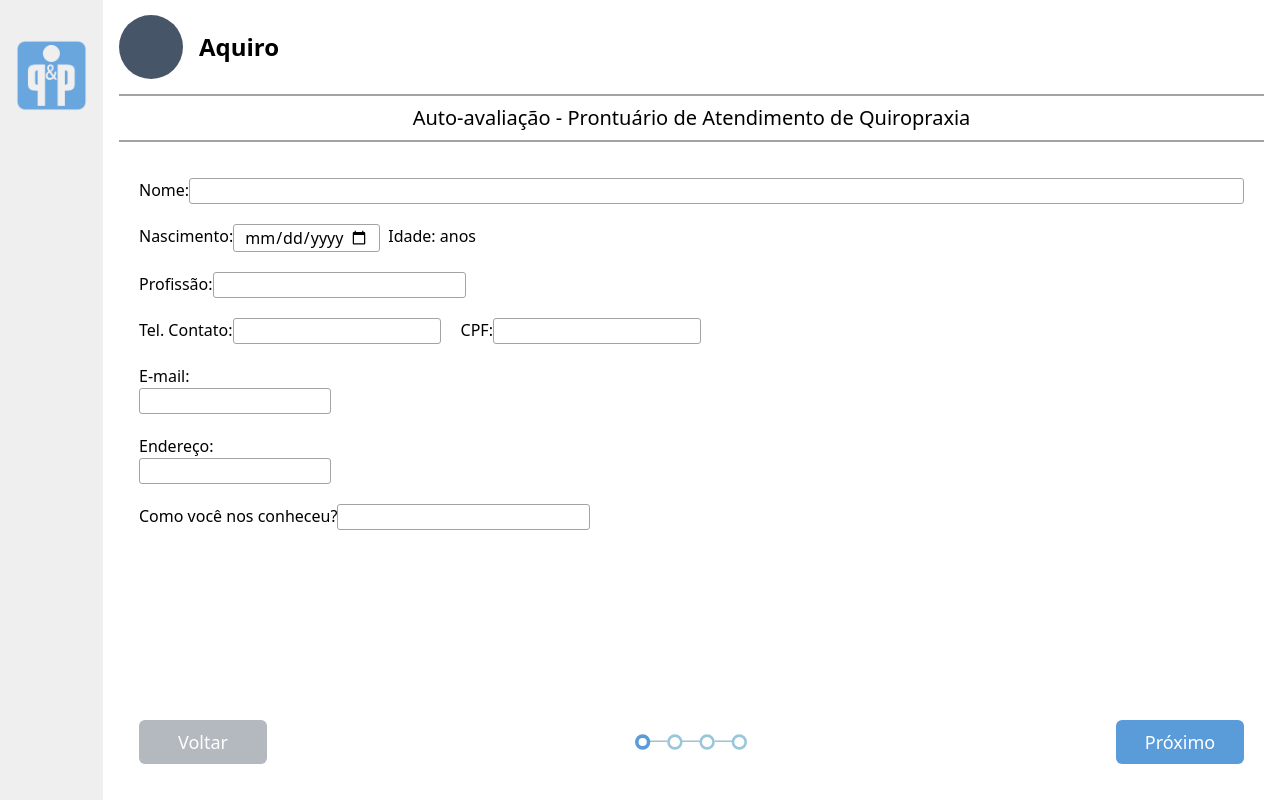
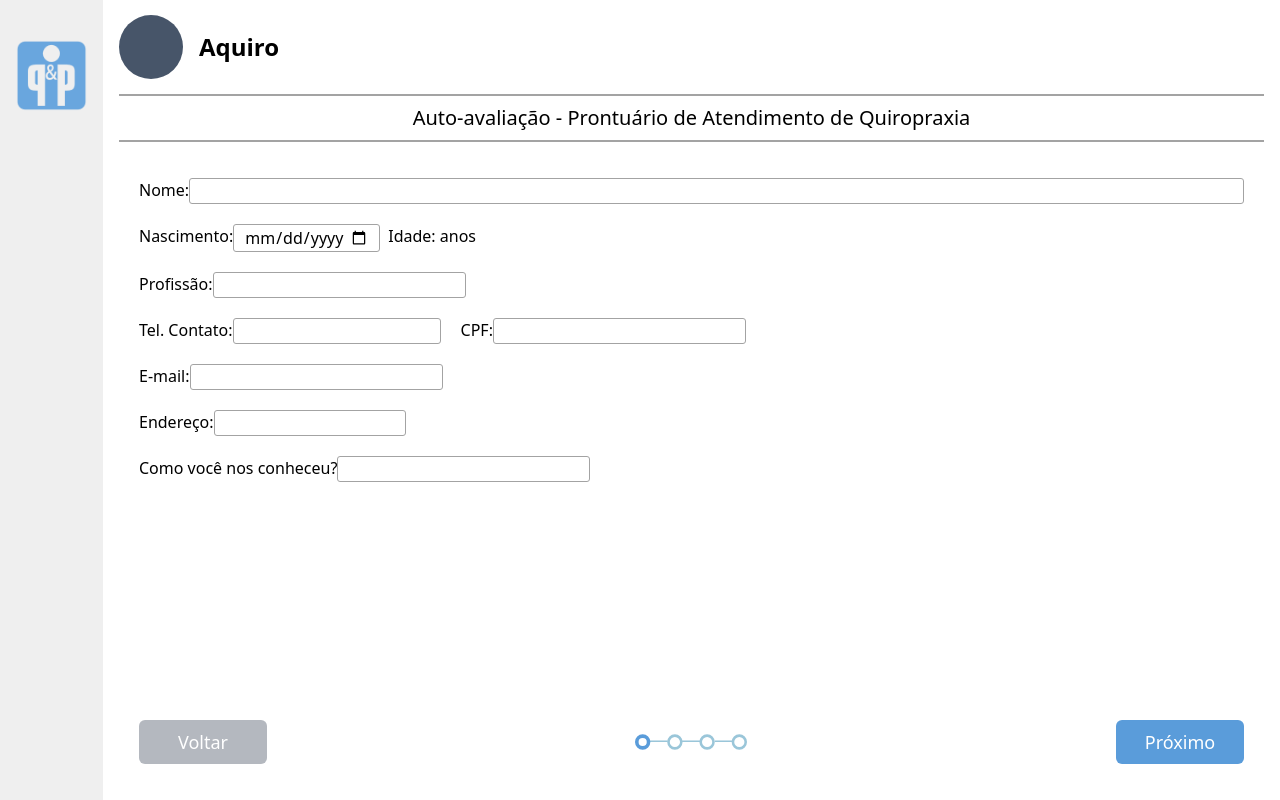
Before and after one commit to maurelio631/Prontu, a React (Vite) app: page /Aquiro in a window 1280 px wide. Built offline with nearby package versions, Linux system fonts and the light colour scheme.

Commit message:
ajuste tamanho form

```diff
--- a/src/components/formSteps/formMoreSymptoms.jsx
+++ b/src/components/formSteps/formMoreSymptoms.jsx
@@ -39,7 +39,7 @@ export function FormMoreSymptoms({ data, onDataChange }) {
                     </h3>
                     <div className="flex flex-col items-center gap-1 sm:flex-row sm:justify-center sm:flex-wrap">
                         {desconfortoAumenta.map((desconforto) => (
-                            <div key={desconforto.id} className='w-full sm:w-[24%] text-xs sm:text-sm'>
+                            <div key={desconforto.id} className='w-full sm:w-[24%] text-sm'>
                                 <input
                                     type="checkbox"
                                     id={desconforto.id}
@@ -62,7 +62,7 @@ export function FormMoreSymptoms({ data, onDataChange }) {
                     </h3>
                     <div className="flex flex-col items-center gap-1 sm:flex-row sm:justify-center sm:flex-wrap">
                         {desconfortoDiminui.map((desconforto) => (
-                            <div key={desconforto.id} id={`ajusteInput${desconforto.id}`} className='w-full sm:w-[24%] text-xs sm:text-sm'>
+                            <div key={desconforto.id} id={`ajusteInput${desconforto.id}`} className='w-full sm:w-[24%] text-sm'>
                                 <input
                                     type="checkbox"
                                     id={desconforto.id}
--- a/src/components/formSteps/formPersonalDetails.jsx
+++ b/src/components/formSteps/formPersonalDetails.jsx
@@ -76,25 +76,25 @@ export function FormPersonalDetails({ data, onDataChange }) {
                         id="txt-cpf"
                         type="text"
                         name="txt-cpf"
-                        className="w-52"
+
                         value={localData["txt-cpf"] || ""}
                         onChange={handleChange}
                     />
                 </label>
             </div>
 
-            <label htmlFor="txt-email" className="flex flex-col">
+            <label htmlFor="txt-email">
                 E-mail:
                 <input
                     id="txt-email"
                     type="text"
-                    name="txt-email" className="max-w-48"
+                    name="txt-email"
                     value={localData["txt-email"] || ""}
                     onChange={handleChange}
                 />
             </label>
 
-            <label htmlFor="txt-endr" className="flex flex-col">
+            <label htmlFor="txt-endr">
                 Endereço:
                 <input
                     id="txt-endr"
```
